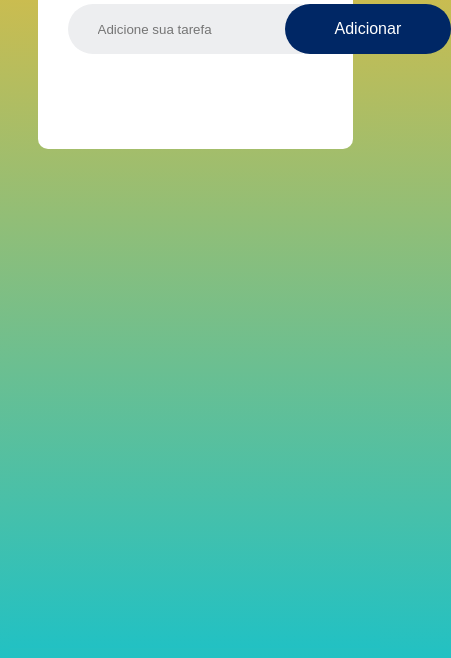
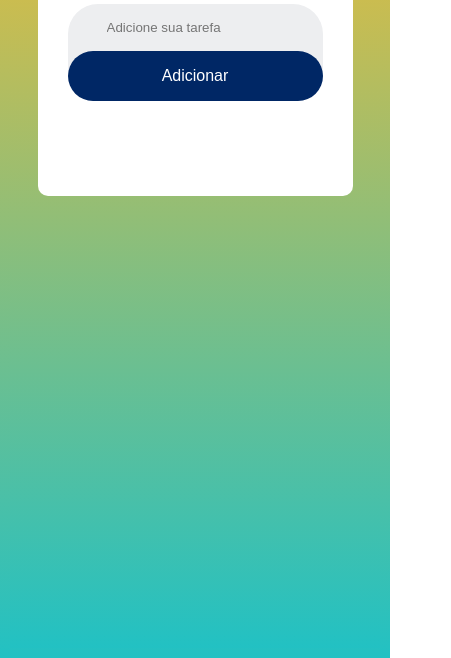
Before and after one commit to viezzer/todolist, a plain HTML site: page index.html in a window 390 px wide. Shown: the part 206-864 px from the top of the page, 451 px wide, since content can reach past the window. Drawn offline with Linux system fonts and the light colour scheme.

Commit message:
mobile responsive

```diff
--- a/style.css
+++ b/style.css
@@ -115,3 +115,19 @@ ul li span {
 ul li span:hover {
     background:#edeef0
 }
+
+@media (max-width:500px) {
+    .row {
+        flex-direction: column;
+        padding: 0px;
+    }
+    button {
+        width: 100%;
+        padding: 16px 50px;
+        border-radius: 30px;
+
+    }
+    input {
+        padding: 16px 50px;
+    }
+}
```
